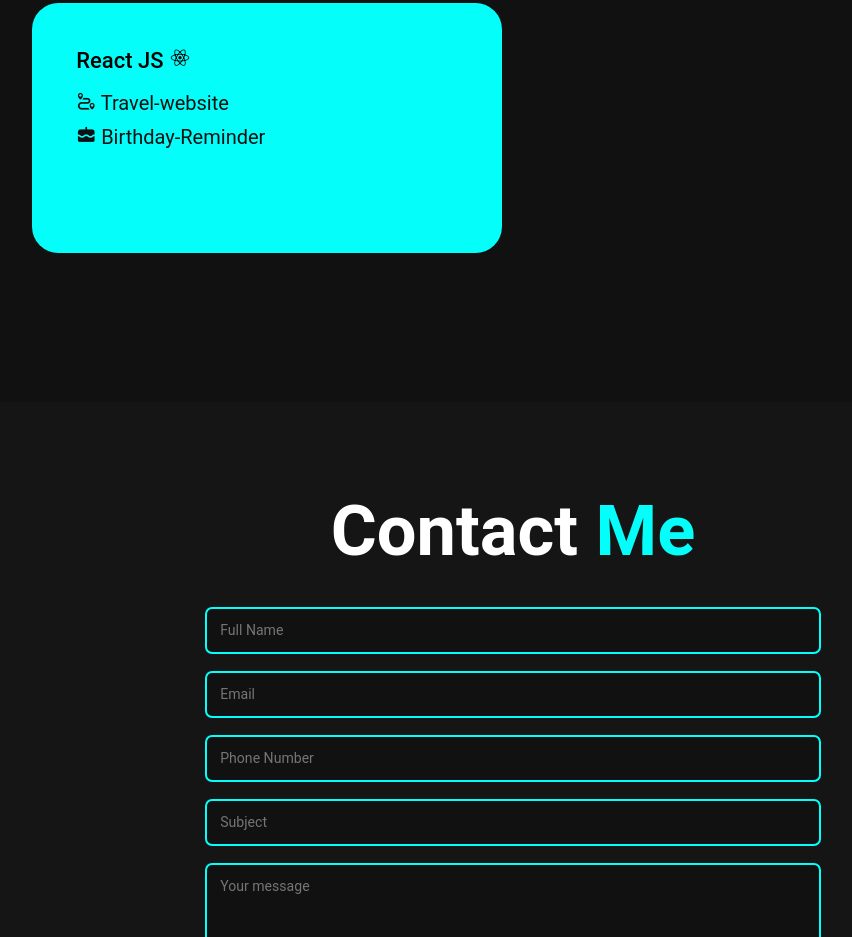
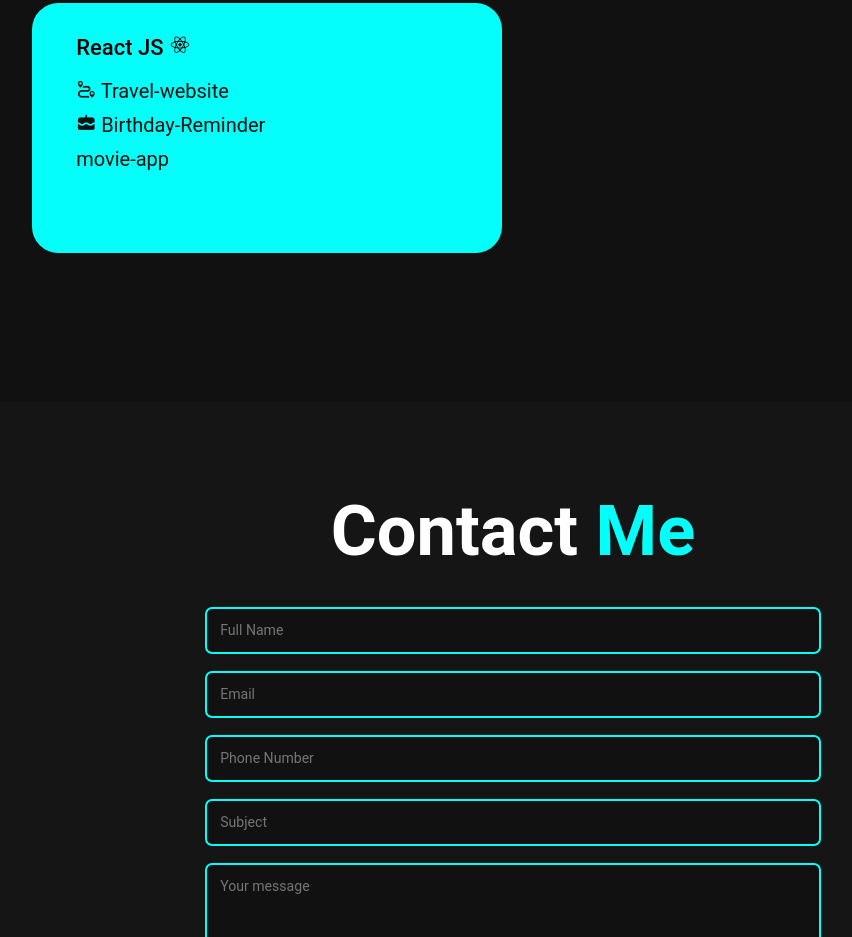
Before and after one commit to muhdzaheermv/personal-portfolio, a plain HTML site: page index.html in a window 1280 px wide. Shown: the part 2094-3031 px from the top of the page, without its empty margins (127-979 px from the left). Drawn offline with nearby package versions, Linux system fonts and the light colour scheme.

Commit message:
Update index.html

```diff
--- a/index.html
+++ b/index.html
@@ -103,6 +103,9 @@
                         <a class="projects-details" target="_blank" href="https://muhdzaheermv.github.io/Birthday-Reminder/">
                             <i class='bx bxs-cake'></i> Birthday-Reminder</a>
 
+                         <a class="projects-details" target="_blank" href="https://muhdzaheermv.github.io/movie-app/">
+                            <i class="fa-solid fa-film"></i> movie-app</a>
+
                     </div>
                 </div>
 
```
